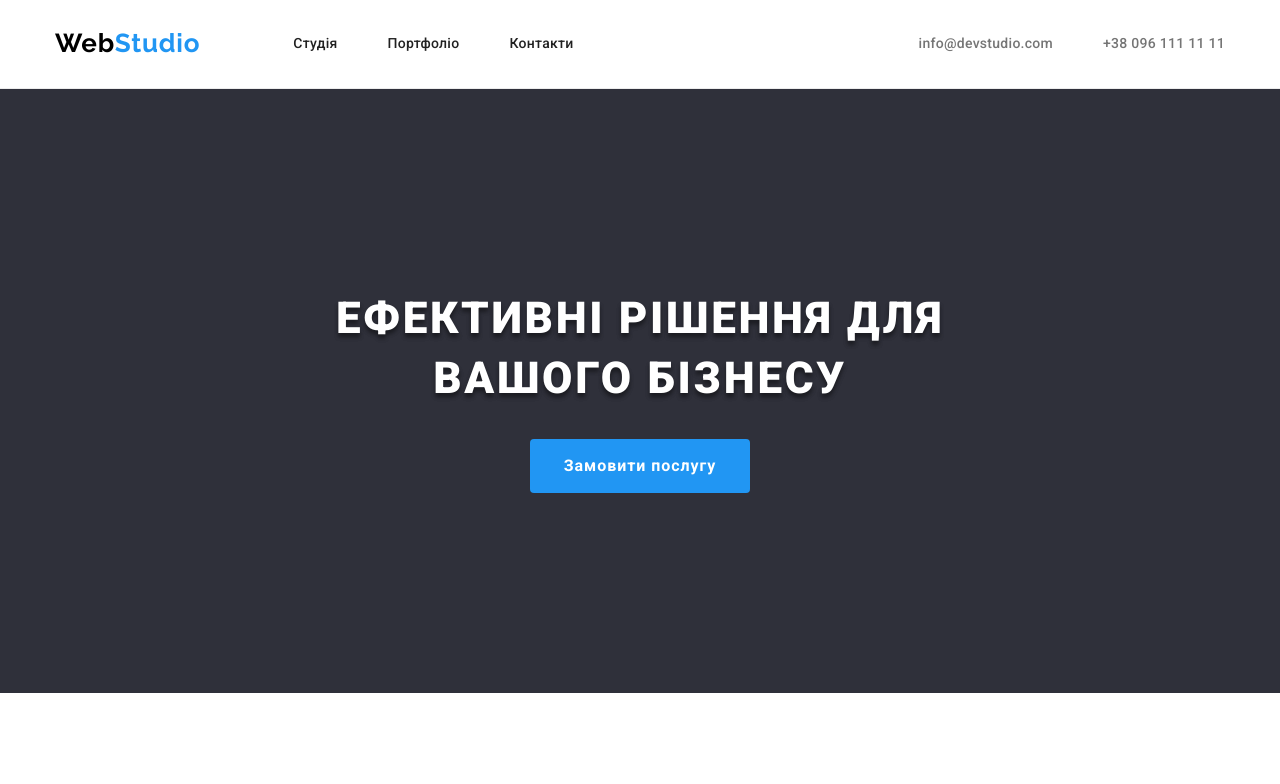
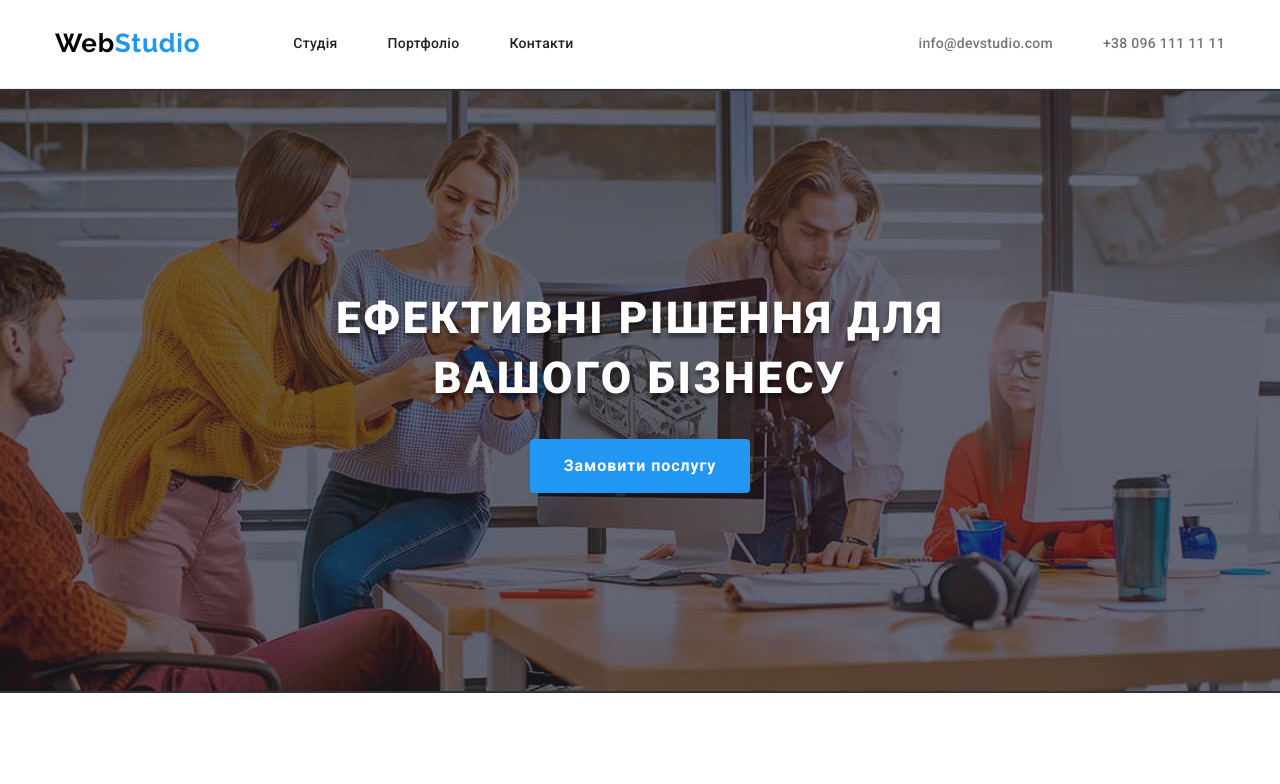
Before and after one commit to Iryna0810/goit-markup-hw-04, a plain HTML site: page index.html in a window 1280 px wide. Shown: the top 784 px of the page. Drawn offline with nearby package versions, Linux system fonts and the light colour scheme.

Commit message:
Update style.css

```diff
--- a/css/style.css
+++ b/css/style.css
@@ -117,6 +117,12 @@ img {
 .hero {
   background-color: #2f303a;
   padding: 200px 0px;
+  background-image: linear-gradient(rgba(47, 48, 58, 0.4), rgba(47, 48, 58, 0.4)
+  ),
+  url(/images/hero.jpg);
+  background-repeat: no-repeat;
+  background-position: center;
+  background-size: 1600px;
 }
 
 .hero-title {
```
